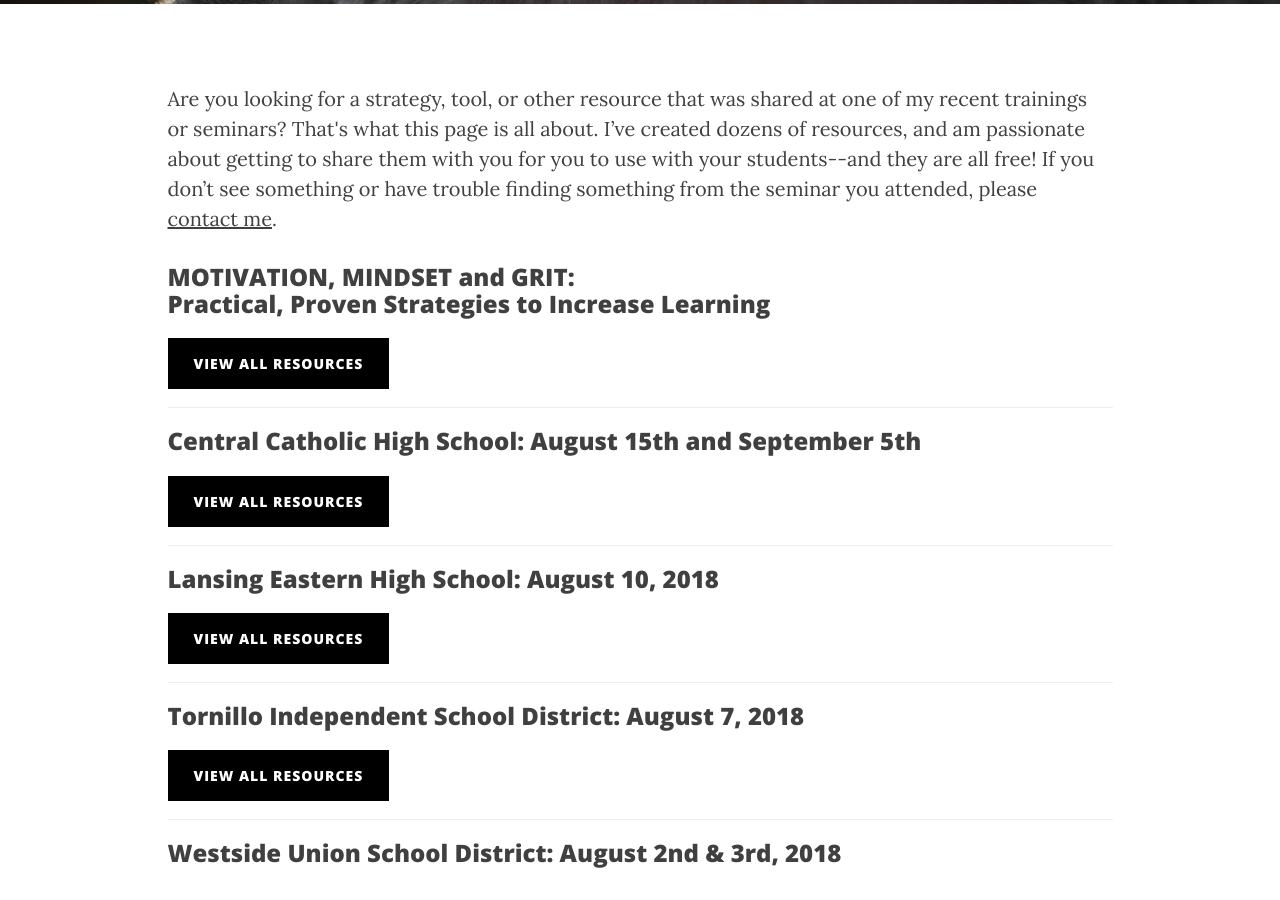
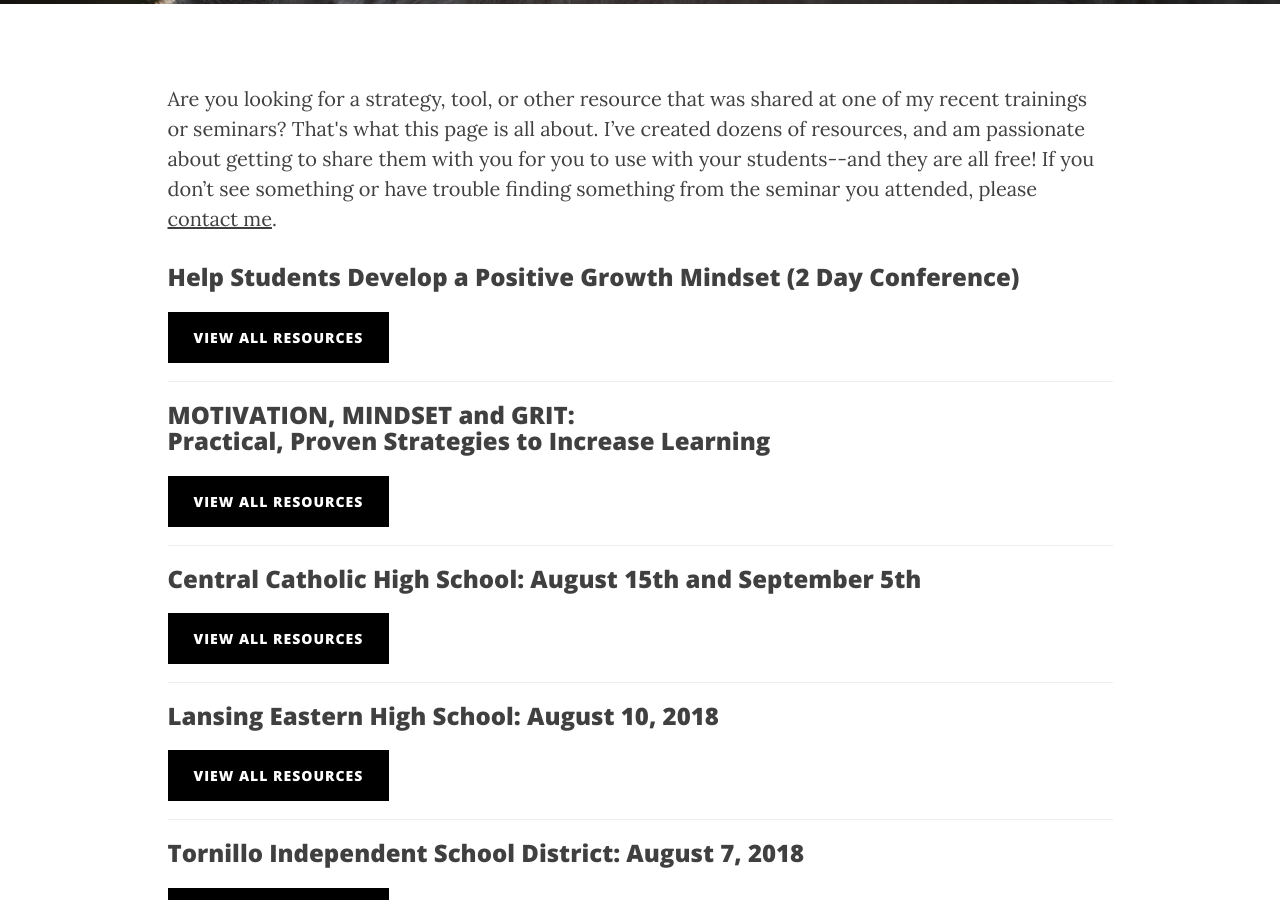
Before and after one commit to iamweswilson/clearlycat, a Jekyll site: the page built from resources.html, in a window 1280 px wide and 900 px high, scrolled down 444 px. Built offline with Jekyll 4.4.1, drawn with Linux system fonts in a browser that asks for light colours; nearby versions of some CDN libraries; comment, search, counter and statistics services are not loaded.

Commit message:
Resource for 'Help Students Develop a Positive Growth Mindset (2 Day Conference)'

```diff
--- a/resources.html
+++ b/resources.html
@@ -25,6 +25,14 @@ permalink: /training-resources/
                 <p>
                     Are you looking for a strategy, tool, or other resource that was shared at one of my  recent trainings or seminars? That's what this page is all about.  I’ve created dozens of resources, and am passionate about getting to share them with you for you to use with your students--and they are all free!  If you don’t see something or have trouble finding something from the seminar you attended, please <a href="/contact/">contact me</a>.
                 </p>
+                <h3>Help Students Develop a Positive Growth Mindset (2 Day Conference)
+                </h3>
+                <p>
+                    <a href="https://drive.google.com/drive/folders/1liiHF89PbYnL9rhqOa-hEjzAOujBp1AM?usp=sharing" class="resource-btn" target="_blank">
+                        View All Resources
+                    </a>
+                </p>
+                <hr>
                 <h3>MOTIVATION, MINDSET and GRIT:<br/>
                     Practical, Proven Strategies to Increase Learning
                 </h3>
```
